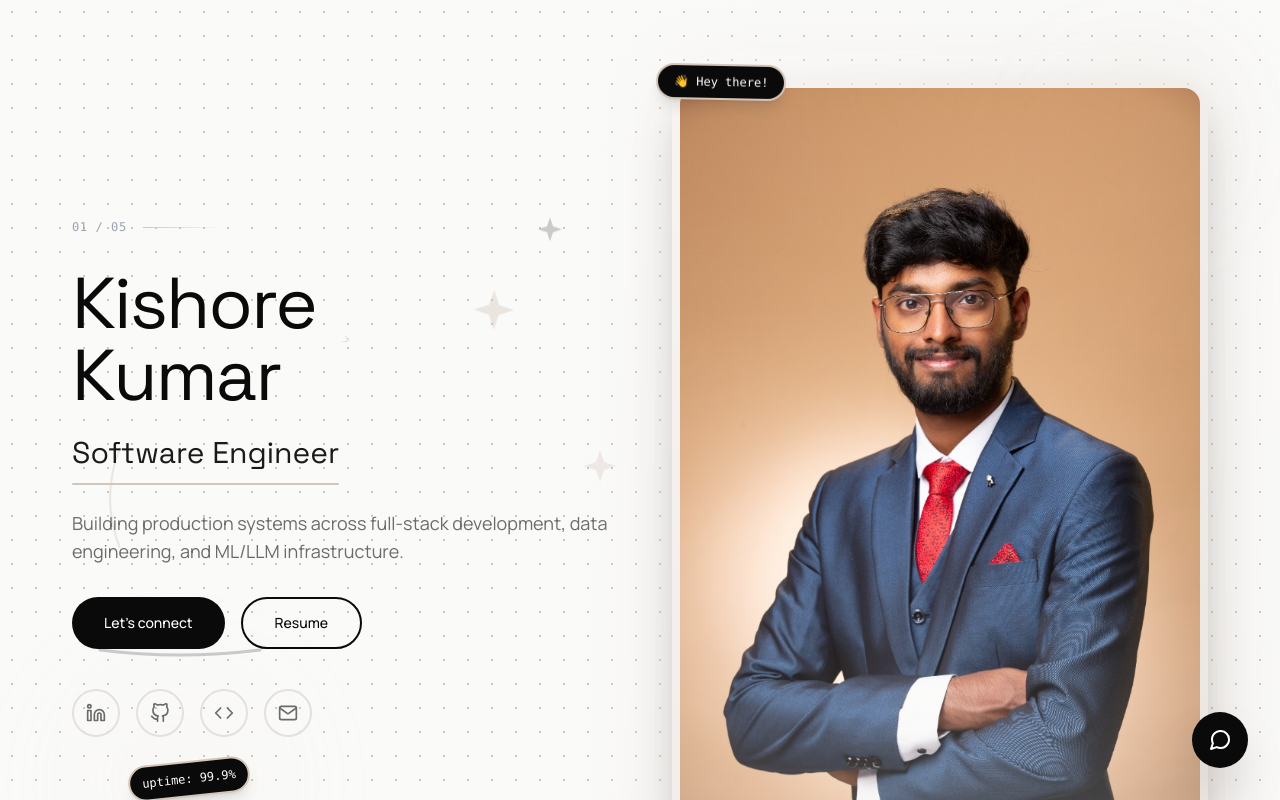
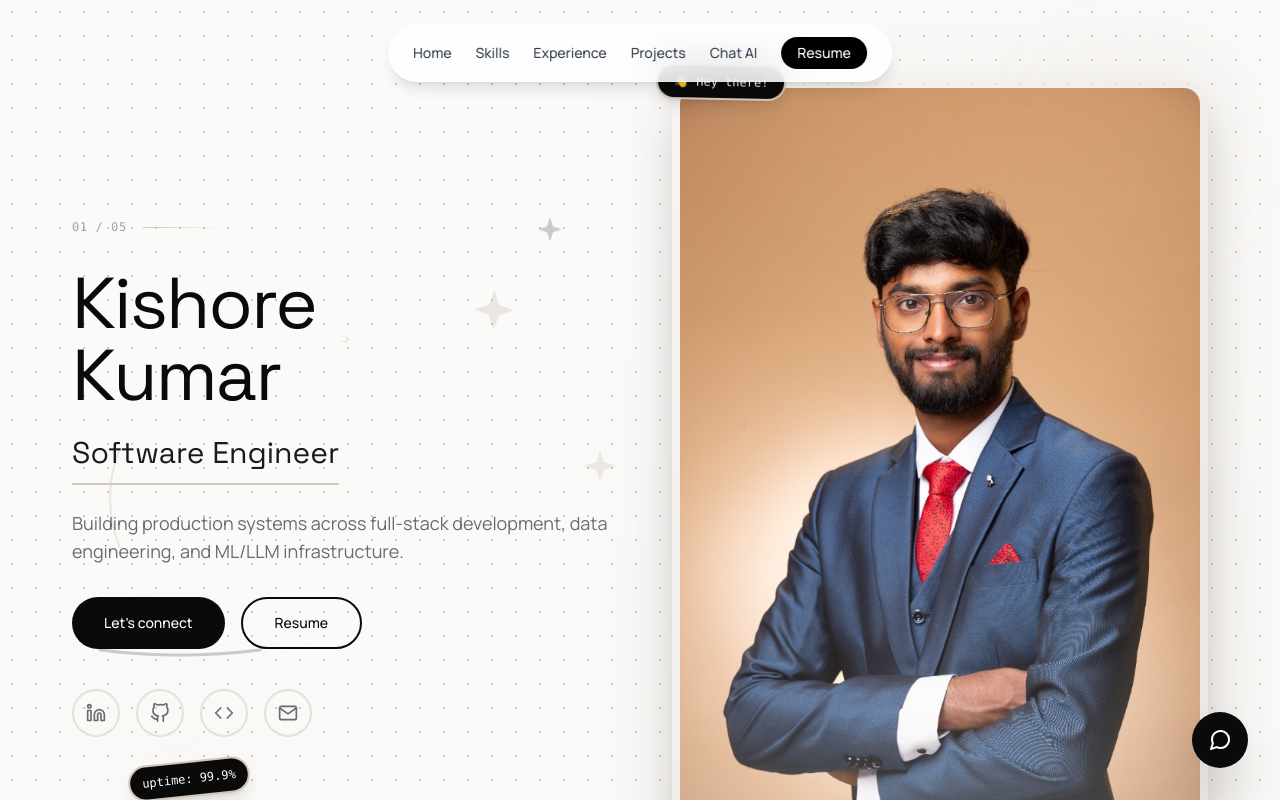
Before and after one commit to kishuxz/Portfolio, a Next.js app: page / in a window 1280 px wide. Shown: the top 800 px of the page. Built offline with nearby package versions, Linux system fonts and the light colour scheme.

Commit message:
Fix: Make navbar visible from page load
- Changed initial state from false to true
- Navbar now visible immediately instead of after 400px scroll
- Improves navigation UX on homepage

```diff
--- a/components/FloatingNav.jsx
+++ b/components/FloatingNav.jsx
@@ -4,11 +4,11 @@ import { useState, useEffect } from 'react';
 import Link from 'next/link';
 
 export default function FloatingNav() {
-    const [isVisible, setIsVisible] = useState(false);
+    const [isVisible, setIsVisible] = useState(true);  // Changed to true
 
     useEffect(() => {
         const handleScroll = () => {
-            setIsVisible(window.scrollY > 400);
+            setIsVisible(true);  // Always keep visible
         };
 
         window.addEventListener('scroll', handleScroll);
```
